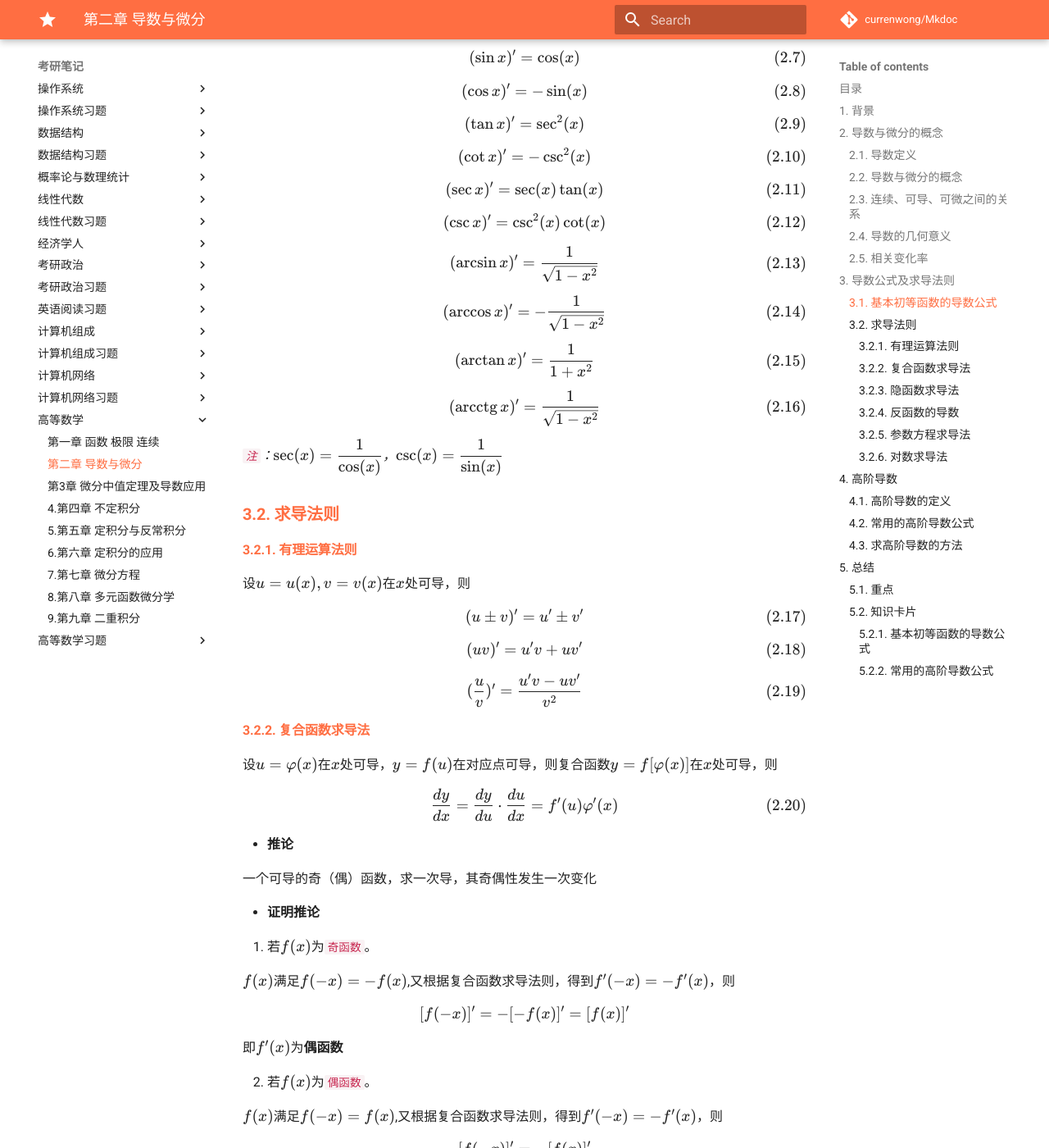
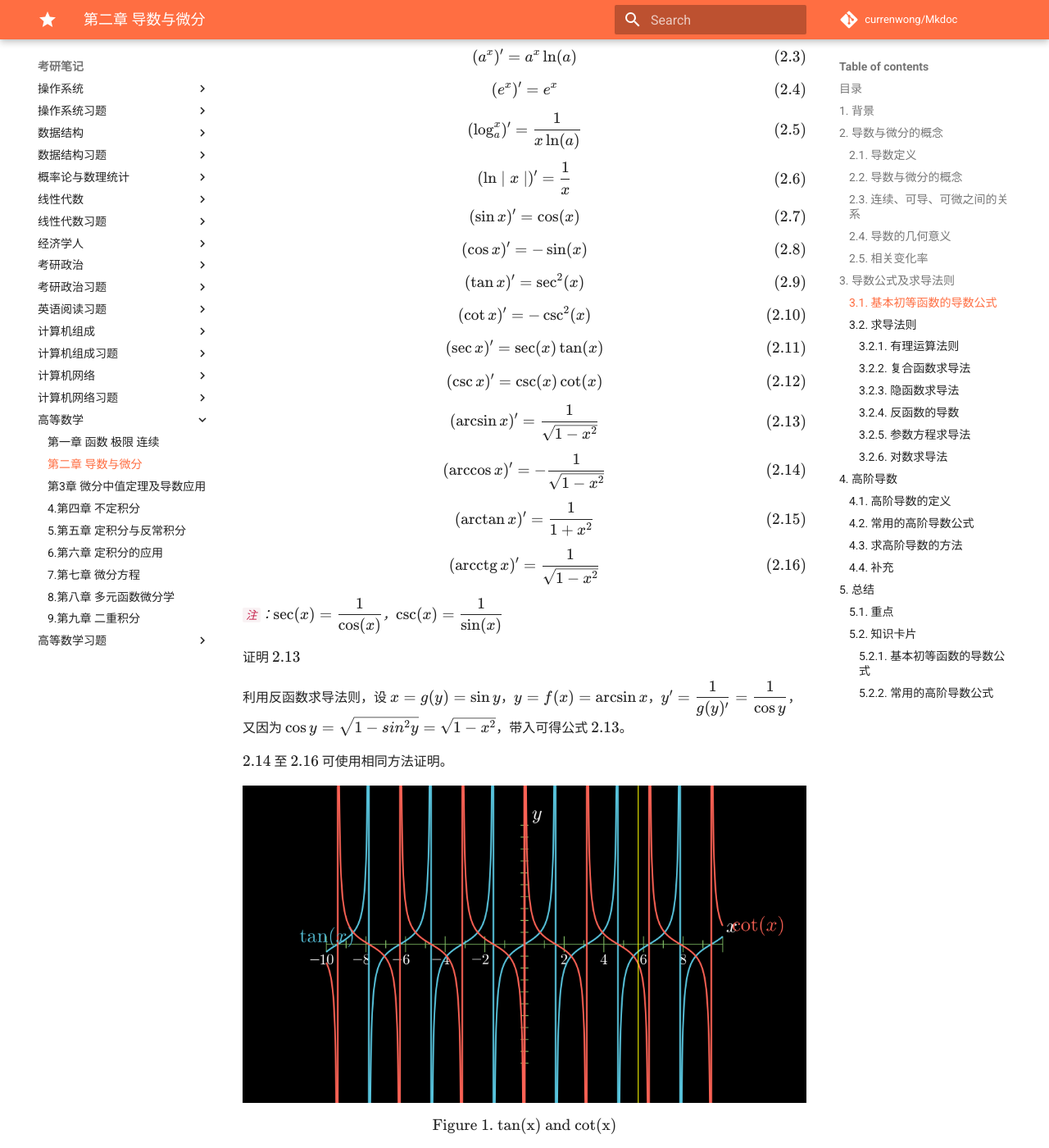
Before and after one commit to CurrenWong/Mkdoc, an MkDocs documentation site: the page built from docs/考研笔记/高等数学/2.第二章_导数与微分.md, in a window 1280 px wide and 1400 px high, scrolled down 4763 px. Shown: the whole window at 82% size. Built offline with MkDocs 1.6.1 and Material for MkDocs 9.7.7, drawn with Linux system fonts in a browser that asks for light colours; a script that is not in the unit is left out; comment, search, counter and statistics services are not loaded; some of the changed text lies outside the part shown.

Commit message:
Update math content

```diff
--- a/docs/考研笔记/高等数学/2.第二章_导数与微分.md
+++ b/docs/考研笔记/高等数学/2.第二章_导数与微分.md
@@ -18,6 +18,16 @@
 
 $$
 f^{\prime}\left(x_{0}\right)=\lim_{\Delta x \rightarrow 0} \frac{\Delta y}{\Delta x}=\lim _{\Delta x \rightarrow 0} \frac{f\left(x_{0}+\Delta x\right)-f\left(x_{0}\right)}{\Delta x}
+$$
+
+也可定义为
+
+$$
+\lim\limits_{  h \to 0}{\frac{f(x_0 + h) - f(x_0)}{h}}
+$$
+
+$$
+\lim\limits_{x \to x_0}{\frac{f(x) - f(x_0)}{x - x_0}}
 $$
 
 需要指出的是：
@@ -191,6 +201,30 @@
 $$
 
 *`注`：$\sec(x) = \dfrac{1}{\cos(x)}$，$\csc(x) = \dfrac{1}{\sin(x)}$*
+
+证明 $2.13$
+
+利用反函数求导法则，设 $x = g(y) = \sin y$，$y  = f(x)= \arcsin x$，$y' = \displaystyle\frac{1}{g(y)'}  = \frac{1}{\cos y} $，又因为 $\cos y = \sqrt{1 - sin^2y} = \sqrt{1 - x^2}$，带入可得公式 $2.13$。
+
+$2.14$ 至 $2.16$ 可使用相同方法证明。
+
+![tanxAndcotx](../../img/考研笔记/高等数学/第二章_导数与微分/1.tanxAndCotx.png)
+
+$$
+\text{Figure 1. tan(x) and cot(x)}
+$$
+
+![arctan](../../img/考研笔记/高等数学/第二章_导数与微分/2.arctan.png)
+
+$$
+\text{Figure 2. arctan(x) and arccot(x)}
+$$
+
+![sec](../../img/考研笔记/高等数学/第二章_导数与微分/3.secAndcsc.png)
+
+$$
+\text{Figure 3. sec(x) and csc(x)}
+$$
 
 ### 3.2. 求导法则
 
@@ -396,6 +430,25 @@
 
 1. 公式法，带入高阶导数公式
 2. 归纳法，求$y'$，$y''$，归纳$y^{(n)}$
+
+### 4.4. 补充
+
+$$
+(x^u)^{(n)} = \frac{u!}{(u - n)!} x^{u - n}
+\tag{2.33}
+$$
+
+当 $u = n$ 时，$(n \in Z^+)$，$(x^n)^{(n)} = n!$， $(x^n)^{(n + 1)} = 0$
+
+$$
+\ln (1 + x)^{(n)} = (-1)^{n-1}  \frac{(n-1)!}{(1 + x)^n}
+\tag{2.34}
+$$
+
+$$
+(\frac{1}{1+ x})^{(n)} = (-1)^n \frac{n!}{(1 + x)^{n + 1}} (n \ge 1，0! = 1)
+\tag{2.35}
+$$
 
 ---
 
```
Also changed, not shown: other parts of docs/考研笔记/高等数学/2.第二章_导数与微分.md (+1 -1 lines), docs/考研笔记/概率论与数理统计/1.第一章_随机事件与概率.md (+6 -0 lines), docs/考研笔记/高等数学/1.第一章_函数_极限_连续.md (+22 -3 lines), docs/img/考研笔记/高等数学/第二章_导数与微分/1.tanxAndCotx.png (added), docs/img/考研笔记/高等数学/第二章_导数与微分/2.arctan.png (added), docs/img/考研笔记/高等数学/第二章_导数与微分/3.secAndcsc.png (added).
